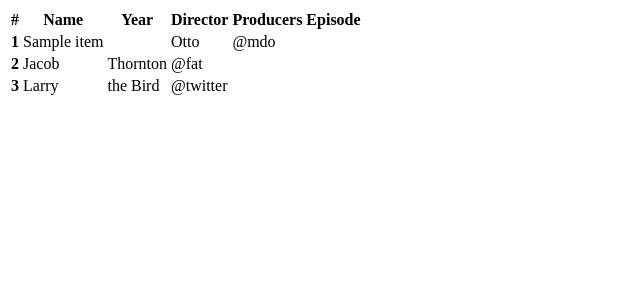
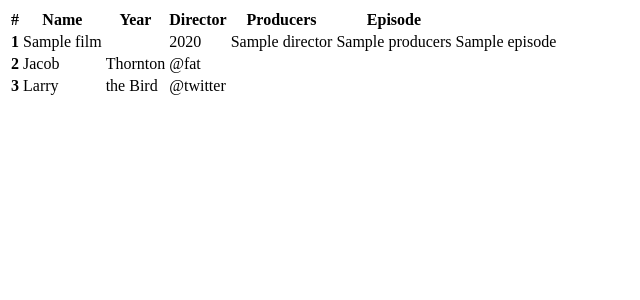
Before and after one commit to joaquincastillo/integraciont1, a Django app: template t1/templates/principal_page.html in a window 1280 px wide. Shown: the top 300 px of the page, without its empty margins (0-640 px from the left). Run offline with Django 3.2, Linux system fonts and the light colour scheme; the template is opened without the code that fills it: most values are stand-ins (such as "Sample title", 1, 10 or a date in 2020).

Commit message:
detail in film fetching fixed

```diff
--- a/t1/templates/principal_page.html
+++ b/t1/templates/principal_page.html
@@ -19,14 +19,16 @@
   </thead>
   <tbody>
     {%  if films %}
-        {% for item in films.items %}
-            {% for i in item %}
+        {% for id in films.items %}
+            {% for film in id %}
                 <tr>
                   <th scope="row">1</th>
-                    <td>{{i.title }}</td>
+                    <td>{{film.title }}</td>
                     <td></td>
-                  <td>Otto</td>
-                  <td>@mdo</td>
+                  <td>{{ film.year }}</td>
+                  <td>{{ film.director }}</td>
+                  <td>{{ film.producers }}</td>
+                  <td>{{ film.episode }}</td>
                 </tr>
             {% endfor %}
 
```
